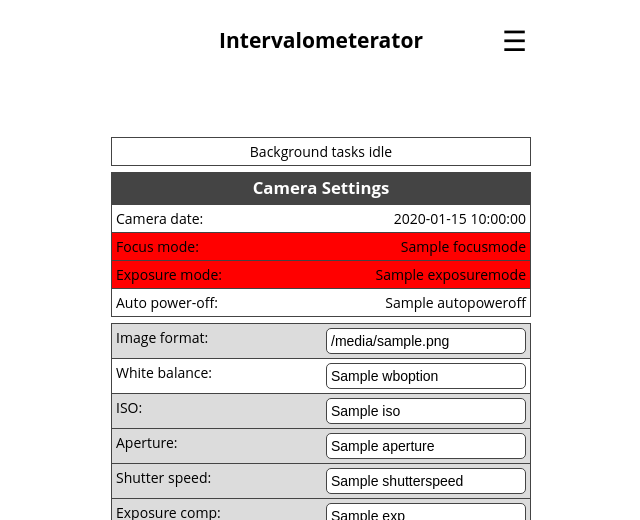
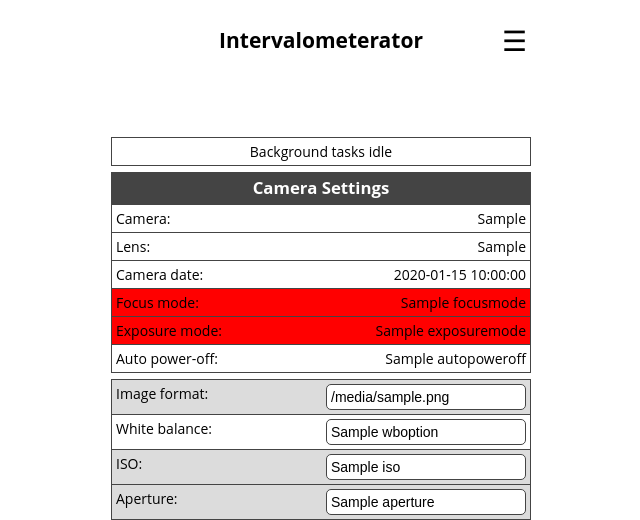
Before and after one commit to greiginsydney/Intervalometerator, a Python web app: template Raspberry Pi/www/templates/camera.html in a window 1280 px wide. Shown: the top 520 px of the page, without its empty margins (319-959 px from the left). Run offline with Jinja, Linux system fonts and the light colour scheme; the template is opened without the code that fills it: most values are stand-ins (such as "Sample title", 1, 10 or a date in 2020); grey boxes are pictures that could not be loaded.

Commit message:
Added display of camera model & lens info
(Relocated from main page)

```diff
--- a/Raspberry Pi/www/templates/camera.html
+++ b/Raspberry Pi/www/templates/camera.html
@@ -3,9 +3,21 @@
 
 <form method="get">
 	<table>
-	{% if cameraDate != "" %}
+	{% if cameraModel != "" %}
 		<tr>
 			<th>Camera Settings</th>
+		</tr>
+		<tr>
+			<td>
+				<div class="alignleft">Camera:</div>
+				<div class="alignright">{{ cameraModel }}</div>
+			</td>
+		</tr>
+		<tr>
+			<td>
+				<div class="alignleft">Lens:</div>
+				<div class="alignright">{{ cameraLens }}</div>
+			</td>
 		</tr>
 		<tr>
 			<td>
```
